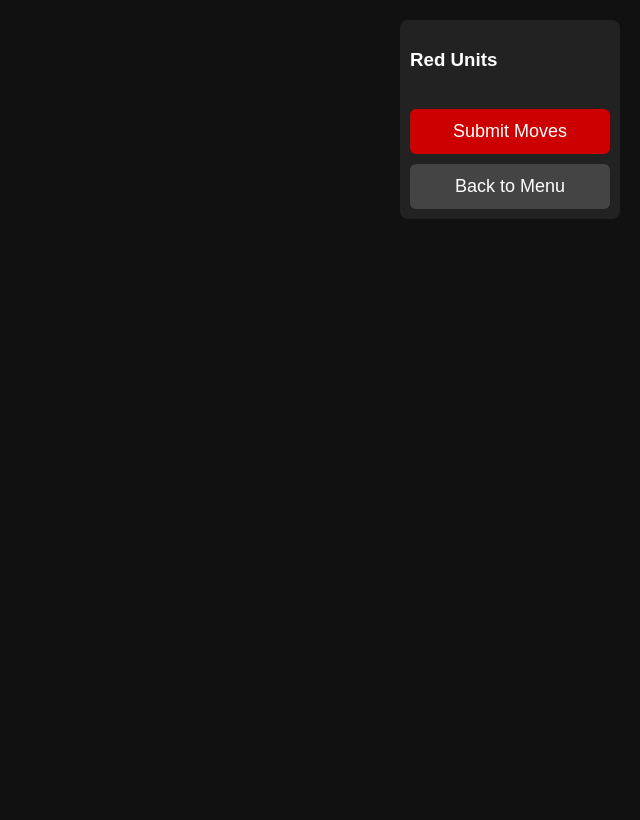
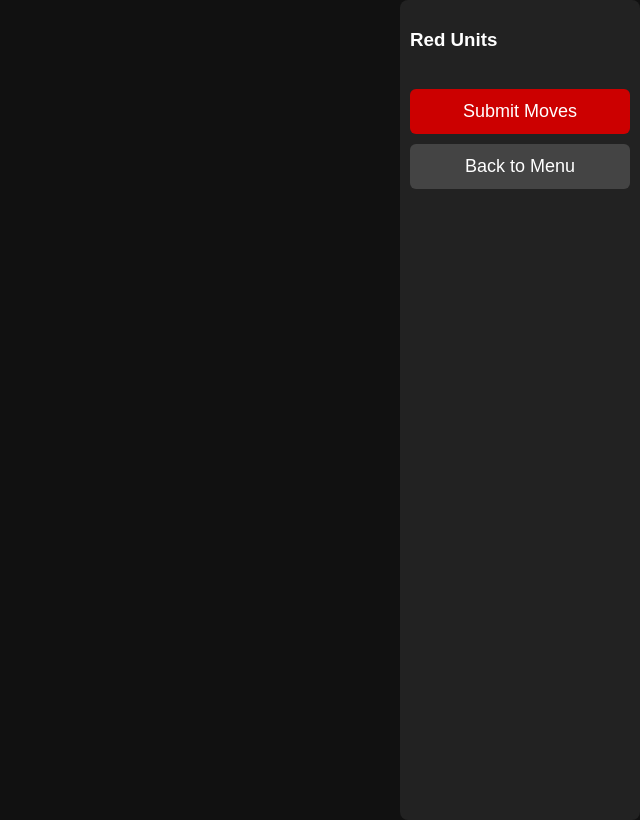
Before and after one commit to Moneyguy-dev/turn-game-server, a website: page public/red.html in a window 1280 px wide. Shown: the whole page, without its empty margins (640-1280 px from the left). Drawn offline with Linux system fonts and the light colour scheme; no server answers.

Commit message:
fix board layout for split-screen

```diff
--- a/public/styles.css
+++ b/public/styles.css
@@ -138,3 +138,34 @@ body {
 #continueTurn {
     transition: background 0.2s ease, transform 0.2s ease;
 }
+
+body {
+    background: #111;
+    color: white;
+    font-family: Arial;
+    margin: 0;
+    overflow: hidden;
+}
+
+/* ⭐ Board takes entire screen except side panel */
+#gameBoard {
+    position: absolute;
+    top: 0;
+    left: 0;
+    right: 220px;   /* reserve space for side panel */
+    bottom: 0;
+    overflow: visible;
+    z-index: 1;
+}
+
+/* ⭐ Side panel stays fixed on the right */
+#sidePanel {
+    position: absolute;
+    top: 0;
+    right: 0;
+    width: 220px;
+    height: 100vh;
+    background: #222;
+    padding: 10px;
+    z-index: 10;
+}
```
